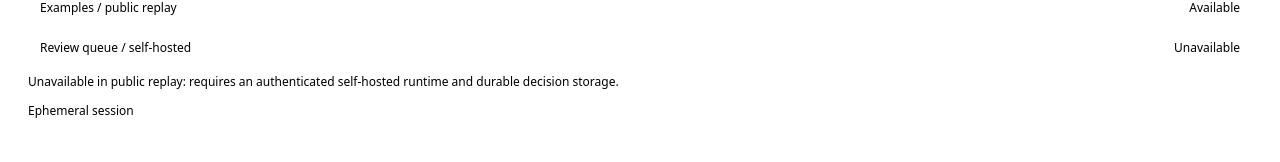
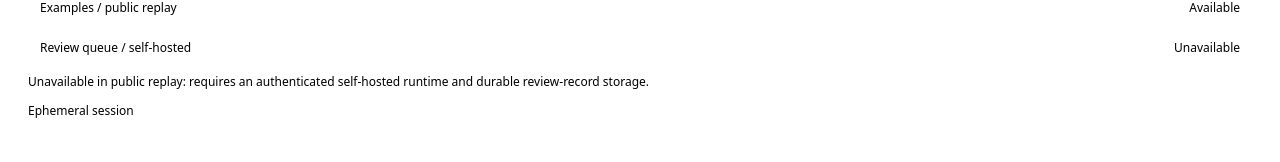
Before and after one commit to wonkwonlee/ChangeSafe, a Next.js app: page /workbench in a window 1280 px wide. Shown: the part 218-380 px from the top of the page. Built offline with nearby package versions, Linux system fonts and the light colour scheme.

Commit message:
fix(ui): distinguish queue review-record storage

```diff
--- a/components/ReviewWorkbenchShell.tsx
+++ b/components/ReviewWorkbenchShell.tsx
@@ -138,7 +138,7 @@ export function ReviewWorkbenchShell() {
                 </span>
                 <p id="review-queue-unavailable" className="mt-2 leading-relaxed text-ink-faint">
                   Unavailable in public replay: requires an authenticated self-hosted runtime and
-                  durable decision storage.
+                  durable review-record storage.
                 </p>
               </li>
             </ul>
```
Also changed, not shown: 1 other file (tests, documents, lock files or other folders).
